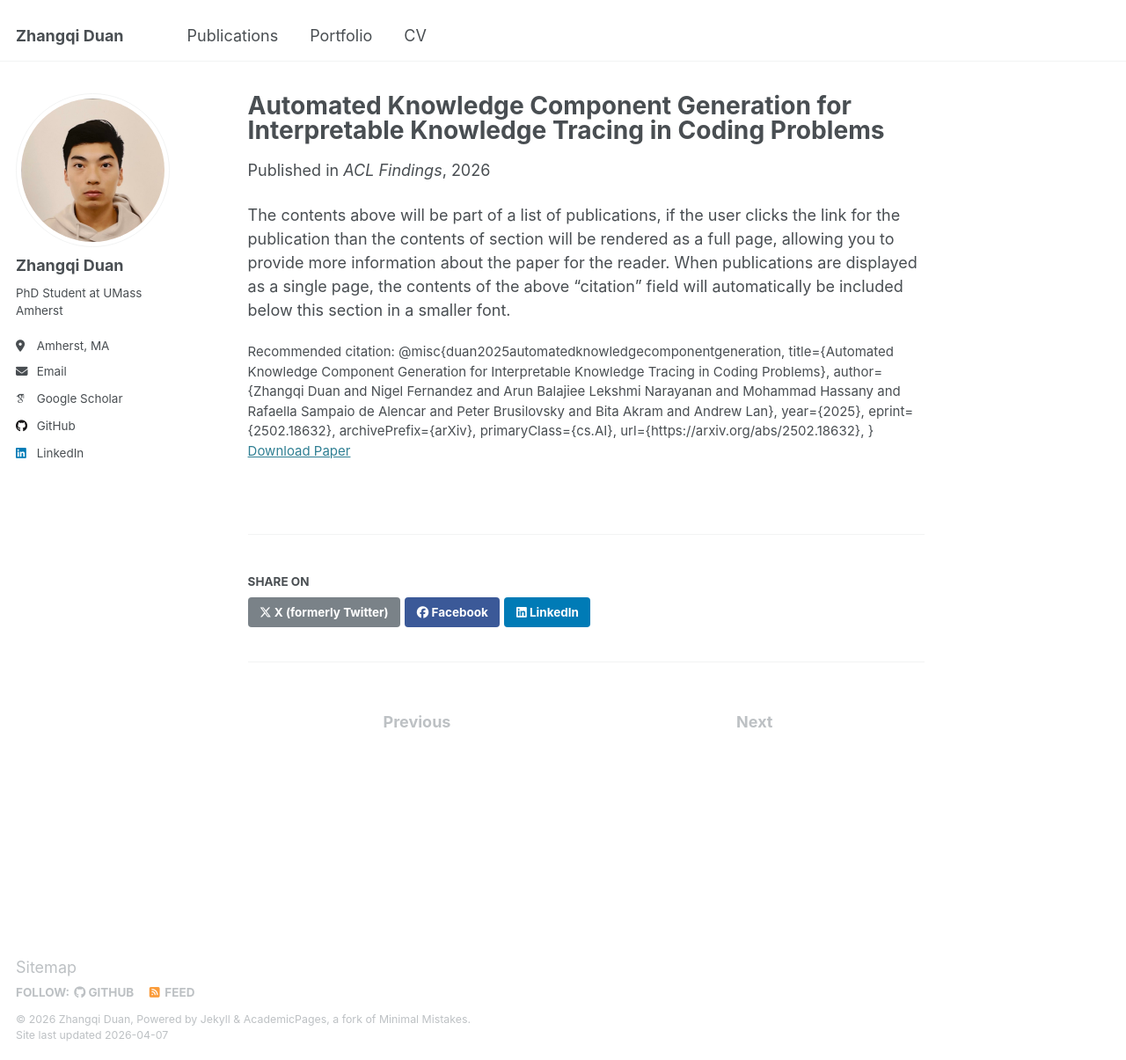
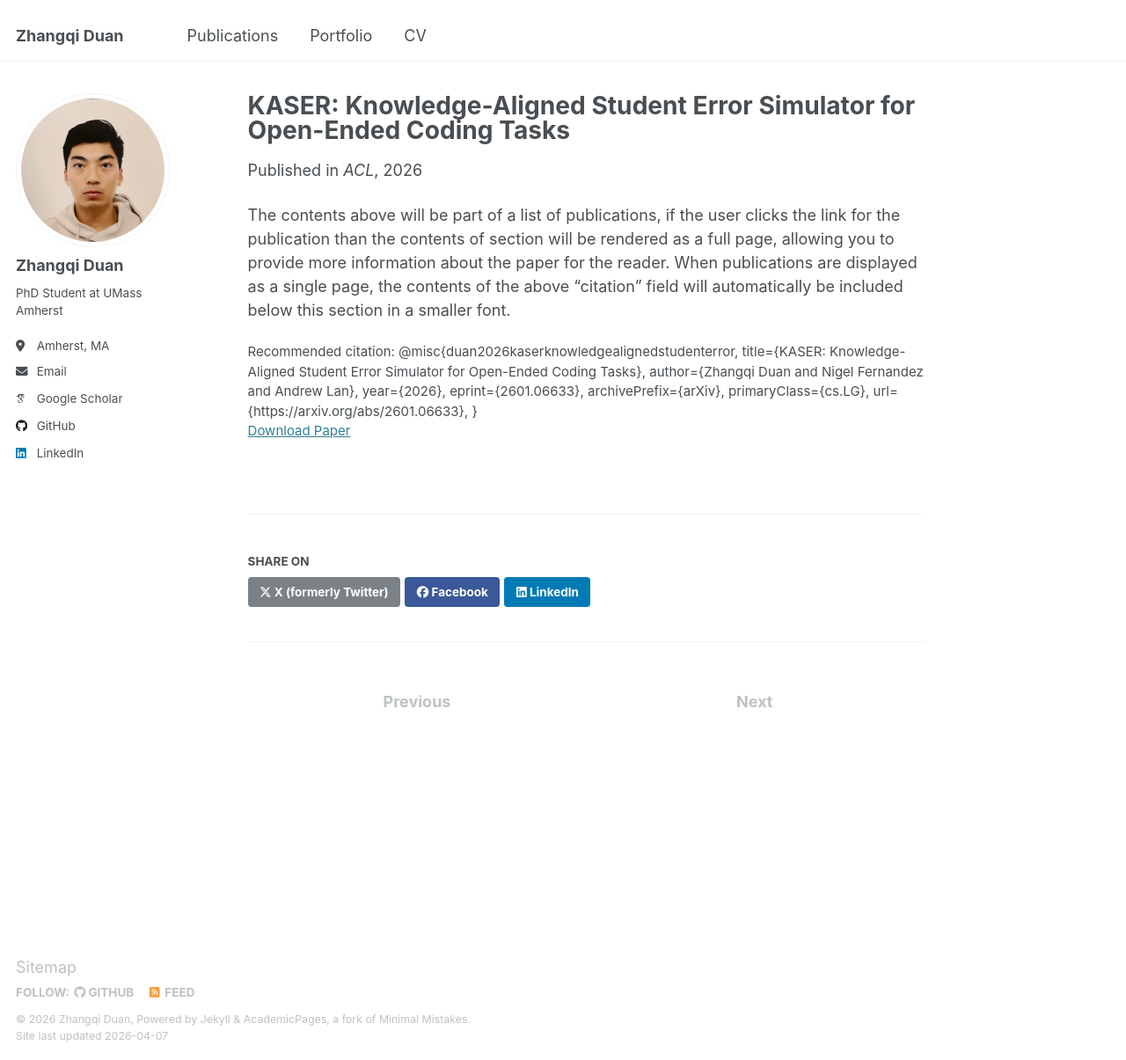
Before and after one commit to GavinDuan513/GavinDuan513.github.io, a Jekyll site: the page built from _publications/2026-04-06-paper-title-number-7.md, in a window 1280 px wide and 1205 px high. Shown: the whole window at 88% size. Built offline with Jekyll 4.4.1, drawn with Linux system fonts in a browser that asks for light colours; some web fonts are replaced.

Commit message:
Update publication details for KASER paper

```diff
--- a/_publications/2026-04-06-paper-title-number-7.md
+++ b/_publications/2026-04-06-paper-title-number-7.md
@@ -1,20 +1,20 @@
 ---
-title: "Automated Knowledge Component Generation for Interpretable Knowledge Tracing in Coding Problems"
+title: "KASER: Knowledge-Aligned Student Error Simulator for Open-Ended Coding Tasks"
 collection: publications
 category: conferences
 permalink: /publication/2026-04-06-paper-title-number-7
-excerpt: 'We introduce KCGen-KT, a controllable framework for generating Knowledge Components (KCs) at varying granularity levels based on instructional needs. We also propose a soft token conversion mechanism that allows gradient flow across models (knowledge estimator and code generator), enabling more interpretable training.'
+excerpt: 'When applying LLMs for student code simulation, we find that both prompt-based and SFT approaches tend to generate overly correct solutions, rather than reflecting the student’s actual knowledge and likely mistakes. To enable more realistic student simulation, we introduce KASER, which is trained with GRPO and a carefully designed reward that balances both diversity and error coverage.'
 date: 2026-07-02
-venue: 'ACL Findings'
-paperurl: 'https://arxiv.org/abs/2502.18632'
-citation: '@misc{duan2025automatedknowledgecomponentgeneration,
-      title={Automated Knowledge Component Generation for Interpretable Knowledge Tracing in Coding Problems},
-      author={Zhangqi Duan and Nigel Fernandez and Arun Balajiee Lekshmi Narayanan and Mohammad Hassany and Rafaella Sampaio de Alencar and Peter Brusilovsky and Bita Akram and Andrew Lan},
-      year={2025},
-      eprint={2502.18632},
+venue: 'ACL'
+paperurl: 'https://arxiv.org/abs/2601.06633'
+citation: '@misc{duan2026kaserknowledgealignedstudenterror,
+      title={KASER: Knowledge-Aligned Student Error Simulator for Open-Ended Coding Tasks},
+      author={Zhangqi Duan and Nigel Fernandez and Andrew Lan},
+      year={2026},
+      eprint={2601.06633},
       archivePrefix={arXiv},
-      primaryClass={cs.AI},
-      url={https://arxiv.org/abs/2502.18632},
+      primaryClass={cs.LG},
+      url={https://arxiv.org/abs/2601.06633},
 }'
 ---
 
```
